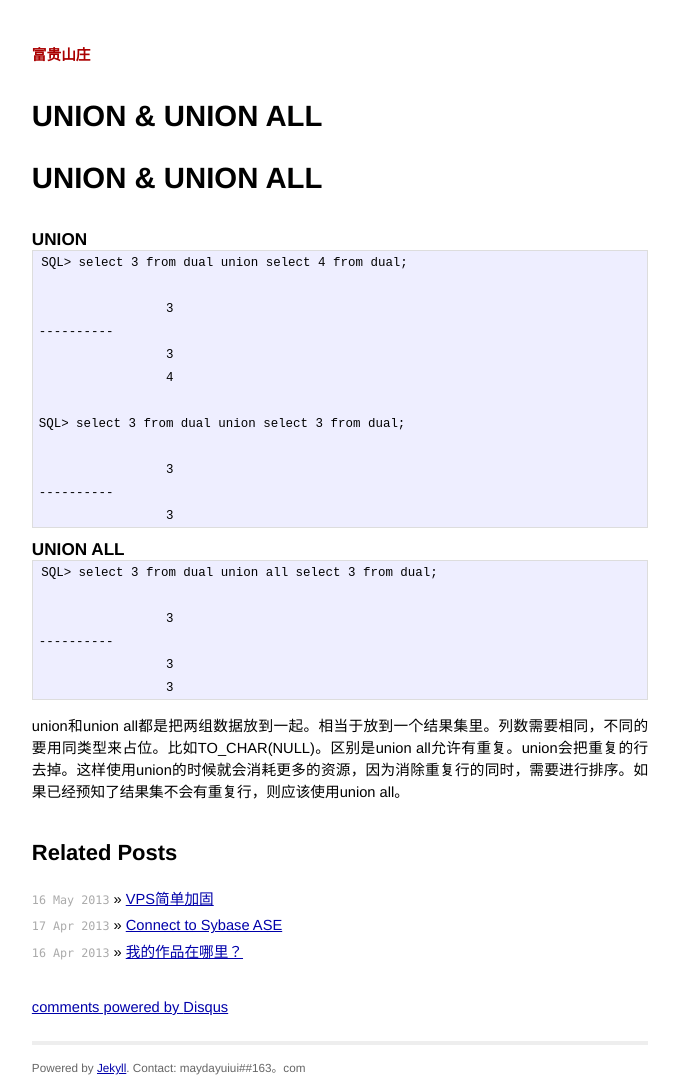
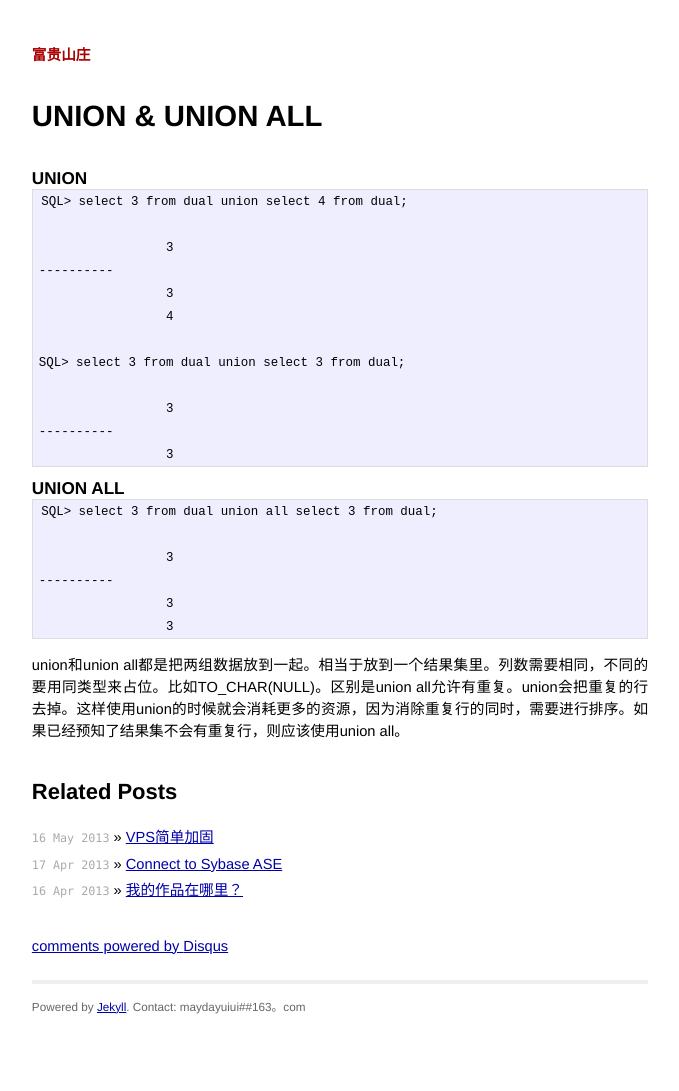
Before and after one commit to maydayuiui/maydayuiui.github.com, a Jekyll site: the page built from _posts/2013-05-17-union.md, in a window 1280 px wide. Shown: the whole page, without its empty margins (300-979 px from the left). Built offline with Jekyll 4.4.1, drawn with Linux system fonts in a browser that asks for light colours; Markdown is read by kramdown in place of the engine named in the settings; comment, search, counter and statistics services are not loaded; after the commit the page ends 1029 px from its top, so only the background shows below that.

Commit message:
Update 2013-05-17-union.md

```diff
--- a/_posts/2013-05-17-union.md
+++ b/_posts/2013-05-17-union.md
@@ -2,7 +2,6 @@
 layout: post
 title: UNION & UNION ALL
 ---
-#UNION & UNION ALL
 
 ###UNION
 
```
